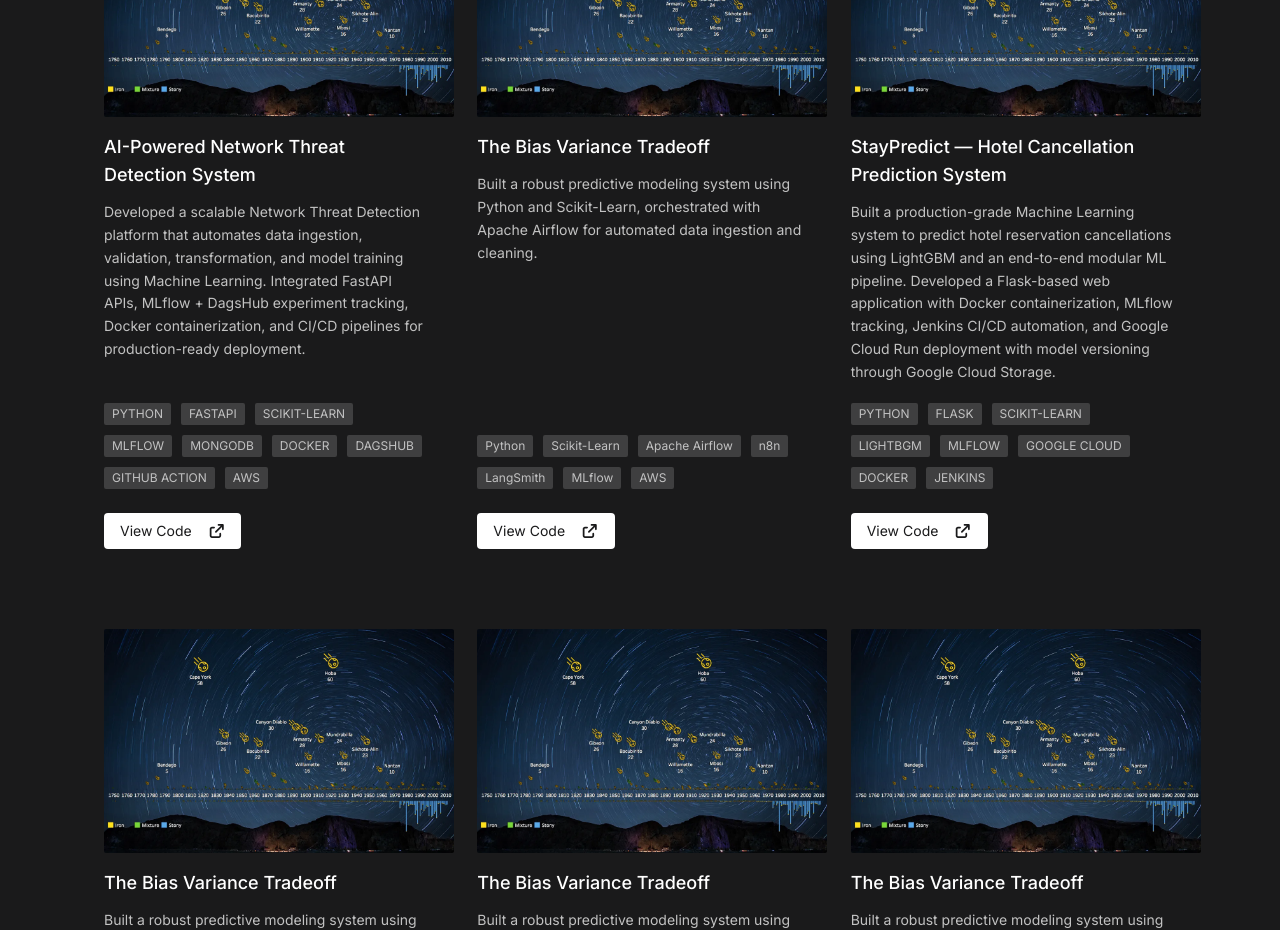
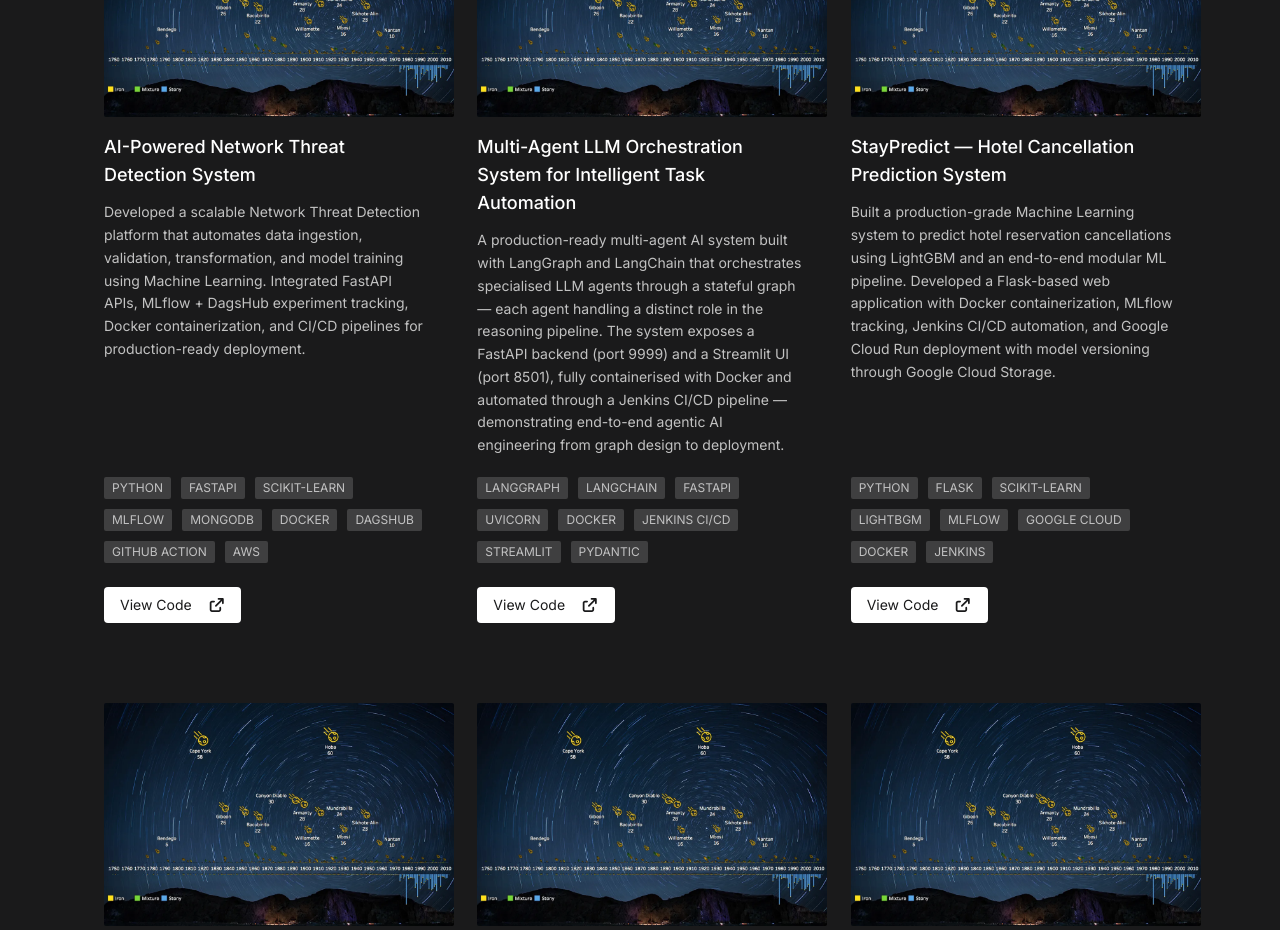
Before and after one commit to PremnathAnbu/portfolio, a React (Vite) app: page / in a window 1280 px wide. Shown: the part 1900-2830 px from the top of the page. Built offline with nearby package versions, Linux system fonts and the light colour scheme.

Commit message:
Revise project entry for Multi-Agent LLM Orchestration
Updated project details for the Multi-Agent LLM Orchestration System, including title, description, tools, and GitHub link.

```diff
--- a/src/constants/projects.js
+++ b/src/constants/projects.js
@@ -20,20 +20,22 @@ export const allProjects = [
   },
   {
     img: "dummy-image.webp",
-    title: "The Bias Variance Tradeoff",
+    title: "Multi-Agent LLM Orchestration System for Intelligent Task Automation",
     description:
-      "Built a robust predictive modeling system using Python and Scikit-Learn, orchestrated with Apache Airflow for automated data ingestion and cleaning.",
+      "A production-ready multi-agent AI system built with LangGraph and LangChain that orchestrates specialised LLM agents through a stateful graph — each agent handling a distinct role in the reasoning pipeline. The system exposes a FastAPI backend (port 9999) and a Streamlit UI (port 8501), fully containerised with Docker and automated through a Jenkins CI/CD pipeline — demonstrating end-to-end agentic AI engineering from graph design to deployment.",
+
     tools: [
-      "Python",
-      "Scikit-Learn",
-      "Apache Airflow",
-      "n8n",
-      "LangSmith",
-      "MLflow",
-      "AWS",
+      "LANGGRAPH",
+      "LANGCHAIN",
+      "FASTAPI",
+      "UVICORN",
+      "DOCKER",
+      "JENKINS CI/CD",
+      "STREAMLIT",
+      "PYDANTIC",
     ],
     image: null,
-    github: "https://github.com",
+    github: "https://github.com/PremnathAnbu/Multi-Agent-LLM-Orchestration-",
   },
   {
     img: "dummy-image.webp",
```
